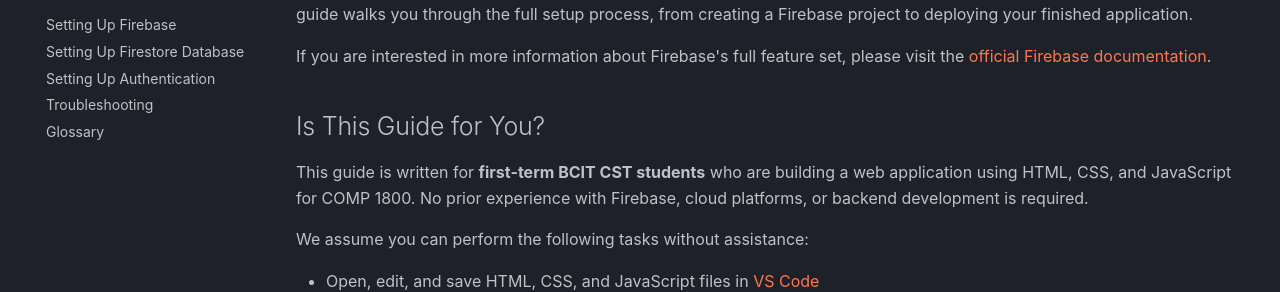
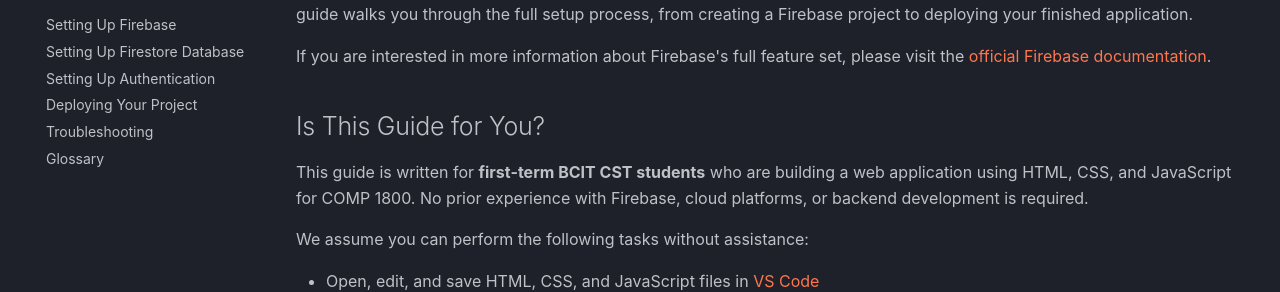
Before and after one commit to jameeel01/MKDOCS, an MkDocs documentation site: the page built from docs/index.md, in a window 1280 px wide. Shown: the part 347-639 px from the top of the page. Built offline with MkDocs 1.6.1 and Material for MkDocs 9.7.7, drawn with Linux system fonts in a browser that asks for light colours; some web fonts are replaced.

Commit message:
Add deployement page to yml

```diff
--- a/mkdocs.yml
+++ b/mkdocs.yml
@@ -39,7 +39,7 @@ nav:
   - Setting Up Firebase: task1_firebase_setup.md
   - Setting Up Firestore Database: task2_firestore_setup.md
   - Setting Up Authentication: task3_authentication.md
-  # - Deploying Your Project: task4_deploy.md
+  - Deploying Your Project: task4_deploy.md
   - Troubleshooting: troubleshooting.md
   - Glossary: glossary.md
 
```
